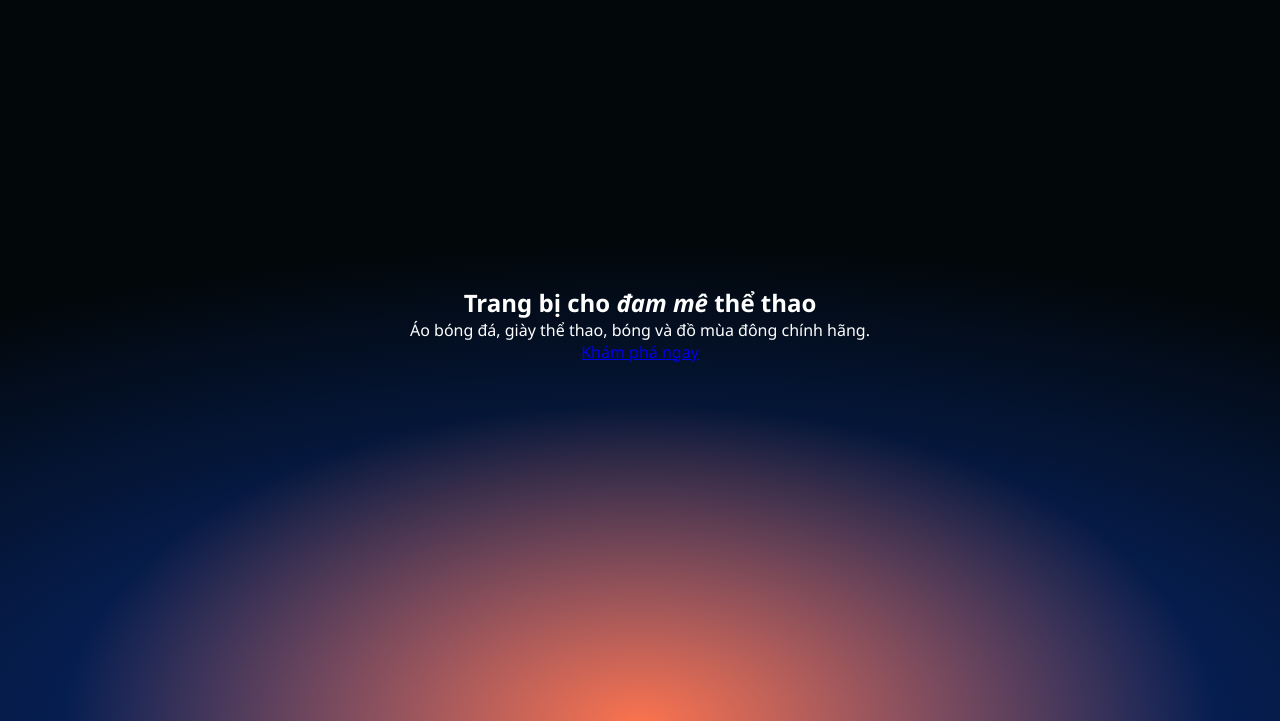
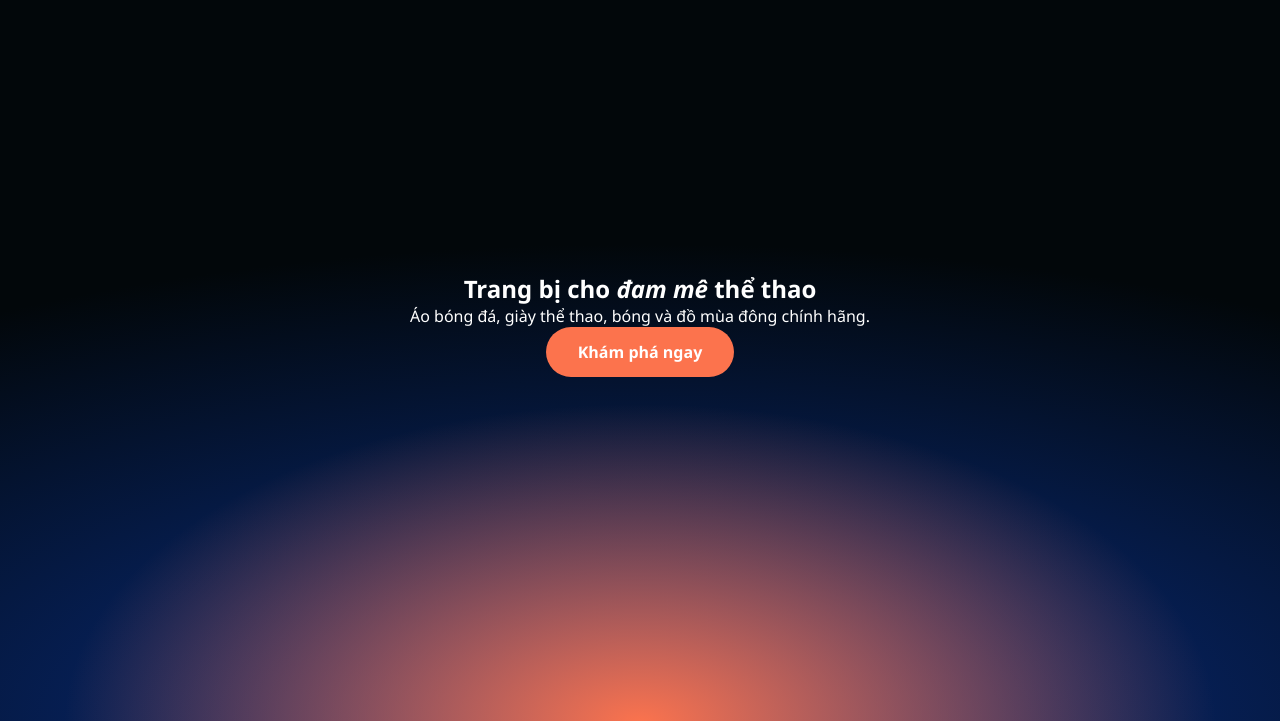
Before and after one commit to nganquocanh231/website_baitaplon_ky1, a plain HTML site: page index.html in a window 1280 px wide. Shown: the part 76-797 px from the top of the page. Drawn offline with Linux system fonts and the light colour scheme.

Commit message:
nút bấm làm bo tròn

```diff
--- a/style.css
+++ b/style.css
@@ -23,3 +23,7 @@ body { font-family: 'Segoe UI', Arial, sans-serif; }
 .logo span { color: #3d49ed; }
 nav a { color: #cfd8e3; text-decoration: none; margin: 0 16px; }
 nav a:hover { color: #FC734D; }
+.btn, .btn-small {
+  background: #FC734D; color: #fff; text-decoration: none;
+  padding: 14px 32px; border-radius: 40px; font-weight: 600;
+}
```
